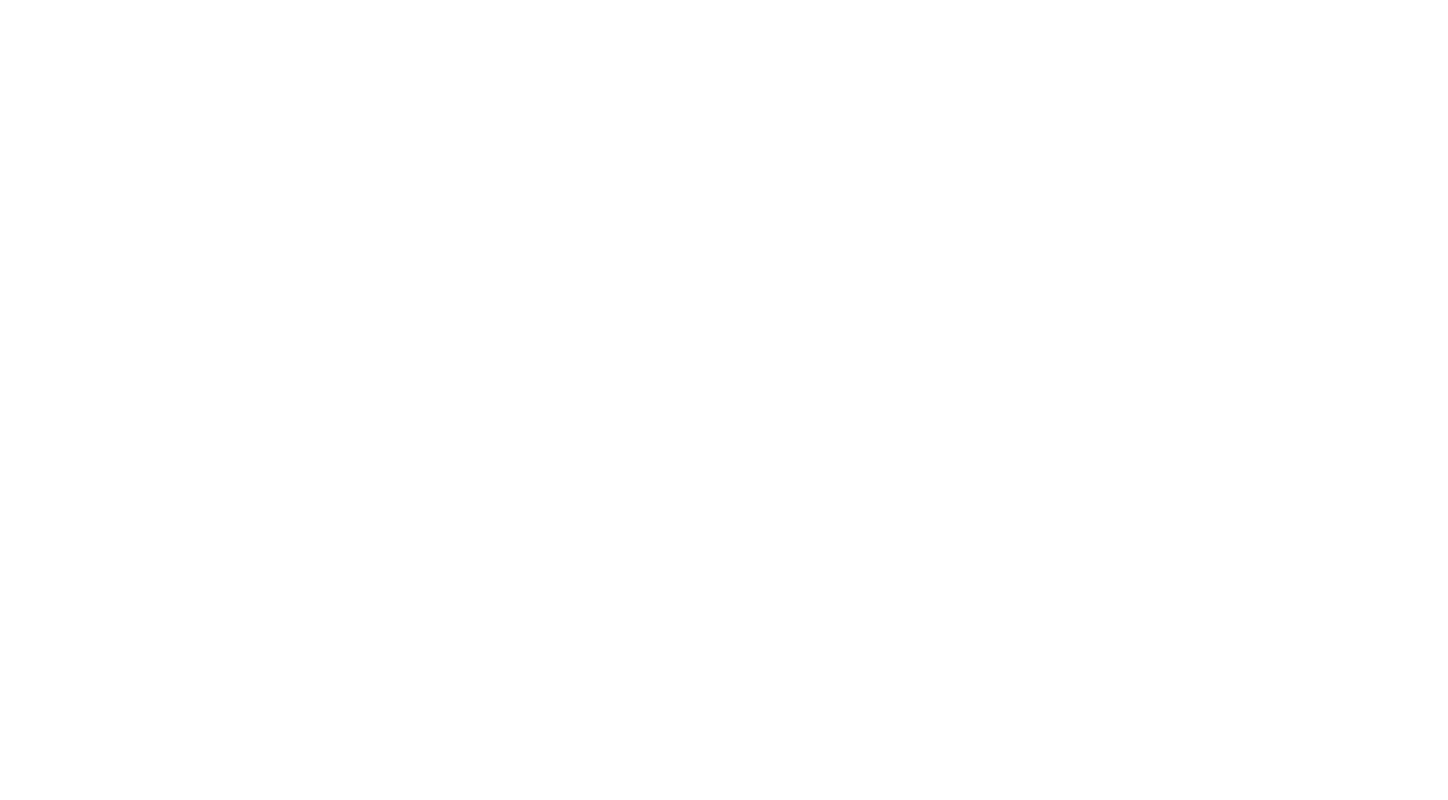
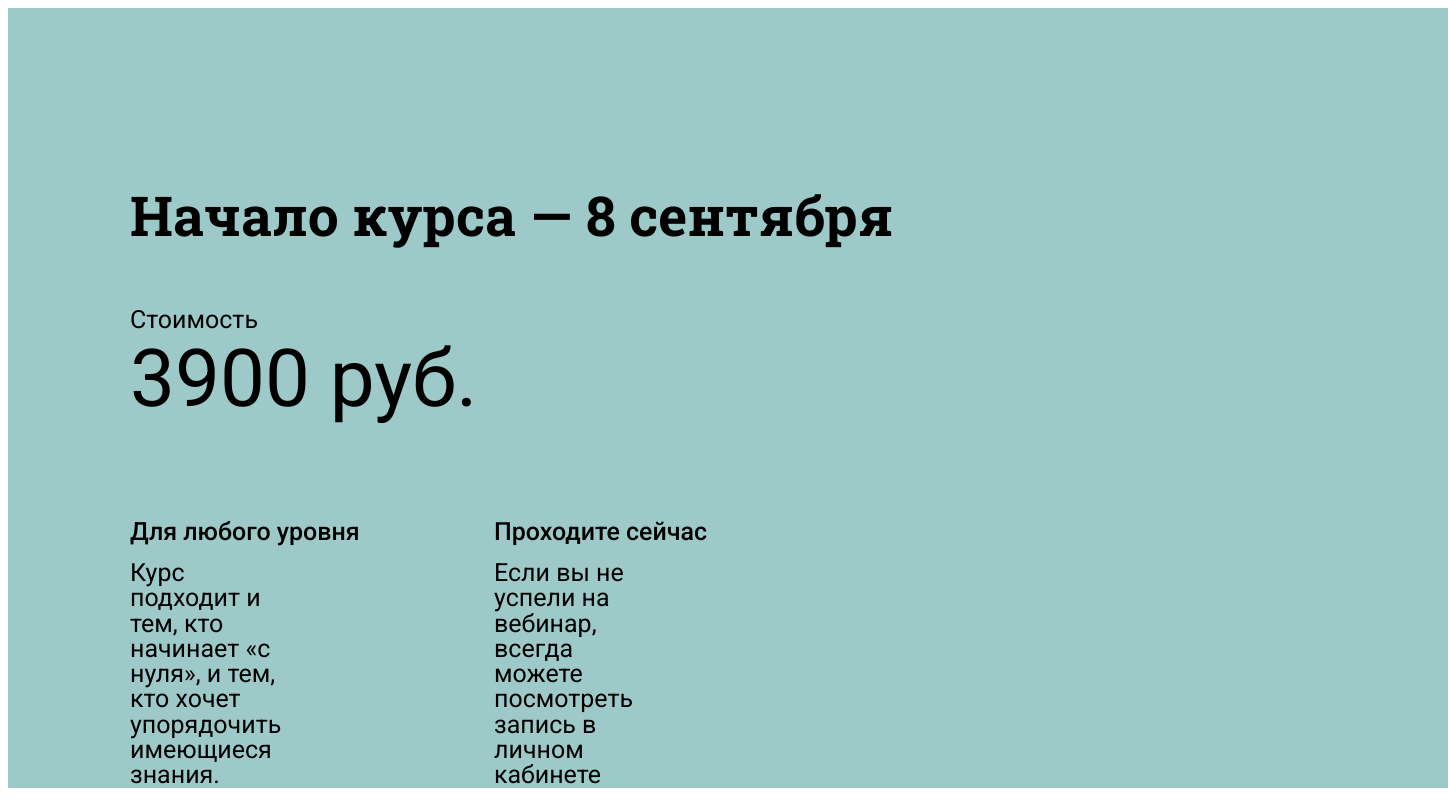
Before and after one commit to Haciaga1/Layihe, a plain HTML site: page index.html in a window 1280 px wide. Shown: the whole page, 1448 px wide, since content can reach past the window. Drawn offline with Linux system fonts and the light colour scheme.

Commit message:
Section 7 yaradildi

```diff
--- a/index.html
+++ b/index.html
@@ -4,6 +4,7 @@
     <meta charset="UTF-8">
     <meta http-equiv="X-UA-Compatible" content="IE=edge">
     <meta name="viewport" content="width=device-width, initial-scale=1.0">
+    <link rel="stylesheet" href="style.css">
     <title>Document</title>
 </head>
 <body>
@@ -21,6 +22,21 @@
         <section></section>
 
         <section class="section-7">
+            <div class="s7-container">
+                <h2> Начало курса — 8 сентября</h2>
+                <p>Стоимость</p>
+                <p>3900 руб.</p>
+                <div class="s7-flex-div">
+                    <div>
+                        <p class="s7-p1">Для любого уровня</p>
+                        <p class="s7-p2">Курс подходит и тем, кто начинает «с нуля», и тем, кто хочет упорядочить имеющиеся знания.</p>
+                    </div>
+                    <div>
+                        <p class="s7-p1">Проходите сейчас</p>
+                        <p class="s7-p2">Если вы не успели на вебинар, всегда можете посмотреть запись в личном кабинете</p>
+                    </div>
+                </div>
+            </div>
 
         </section>
     </main>
--- a/style.css
+++ b/style.css
@@ -0,0 +1,62 @@
+@import url('https://fonts.googleapis.com/css2?family=Roboto+Slab:wght@100;200;300;400;500;600;700;800;900&display=swap');
+@import url('https://fonts.googleapis.com/css2?family=Roboto:ital,wght@0,100;0,300;0,400;0,500;0,700;0,900;1,100;1,300;1,400;1,500;1,700;1,900&display=swap');
+.section-7{
+    font-family: Roboto;
+    font-style: normal;
+    box-sizing: border-box;
+    min-width: 1440px;
+    height: 780px;
+    padding: 179px 410px 185px 122px;
+    margin: auto;
+    background: #9DC9C8;
+}
+.section-7 h2{
+    width: 908px;
+    height: 66px;
+    font-family: 'Roboto Slab';
+    font-weight: 700;
+    font-size: 55px;
+    line-height: 101.38%;
+    margin-top: 0;
+    margin-bottom: 54px;
+}
+.section-7 p:nth-child(2){
+    width: 170px;
+    height: 32px;
+    font-weight: 400;
+    font-size: 25px;
+    line-height: 101.38%;
+    margin:0;
+}
+.section-7 p:nth-child(3){
+    width: 481px;
+    height: 181px;
+    font-weight: 400;
+    font-size: 80px;
+    line-height: 101.38%;
+    margin: 0;
+}
+.s7-flex-div{
+    width: 100px;
+    display: flex;
+}
+.s7-flex-div div{
+    margin-top: -26px;
+    margin-right: 70px;
+    justify-content: space-between;
+}
+.s7-p1{
+    width: 294px;
+    height: 32px;
+    font-weight: 500;
+    font-size: 25px;
+    line-height: 101.38%;
+    margin-bottom: 9px;
+}
+.s7-p2{
+    width: 418px;
+    height: 70px;
+    font-weight: 400;
+    font-size: 18px;
+    line-height: 101.38%;
+}
```
